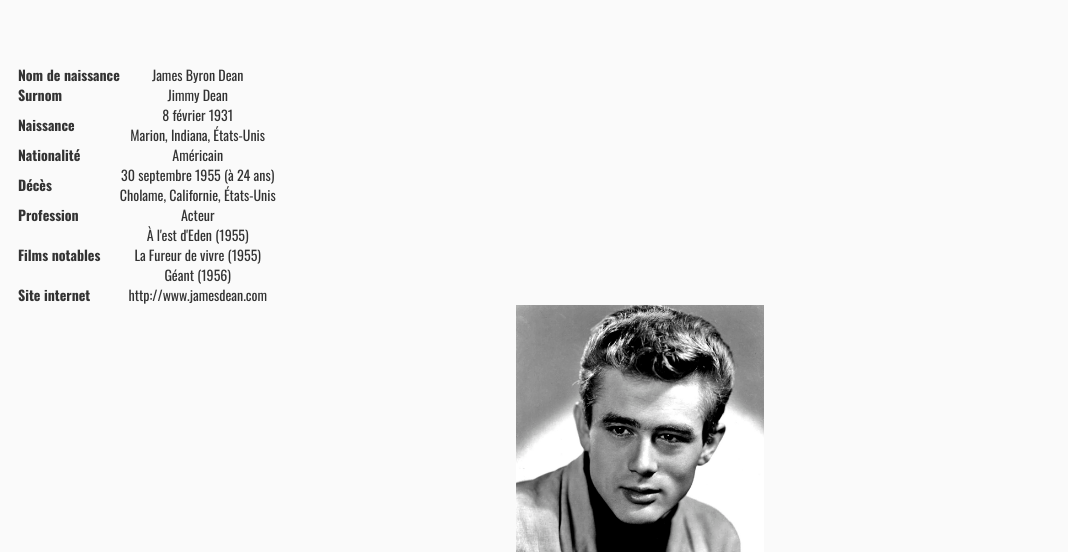
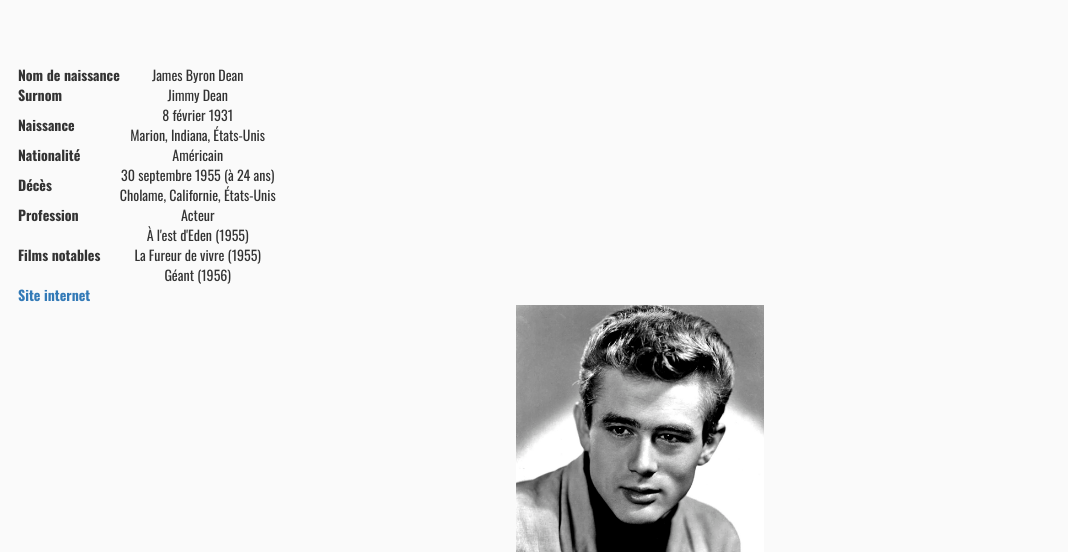
Before and after one commit to scruchon/DeadStars, a plain HTML site: page index.html in a window 1280 px wide. Shown: the part 248-800 px from the top of the page, without its empty margins (0-1068 px from the left). Drawn offline with nearby package versions, Linux system fonts and the light colour scheme.

Commit message:
Lien sur le site web de James Dean
Dans le leader, j’ai mis le lien direct vers le site web de James Dean

```diff
--- a/index.html
+++ b/index.html
@@ -51,8 +51,7 @@
                     <br>Géant (1956)</td>
             </tr>
             <tr>
-                <th>Site internet</th>
-                <td>http://www.jamesdean.com</td>
+                <th><a href="https://jamesdean.net"> Site internet</a></th>
             </tr>
 
         </table>
```
